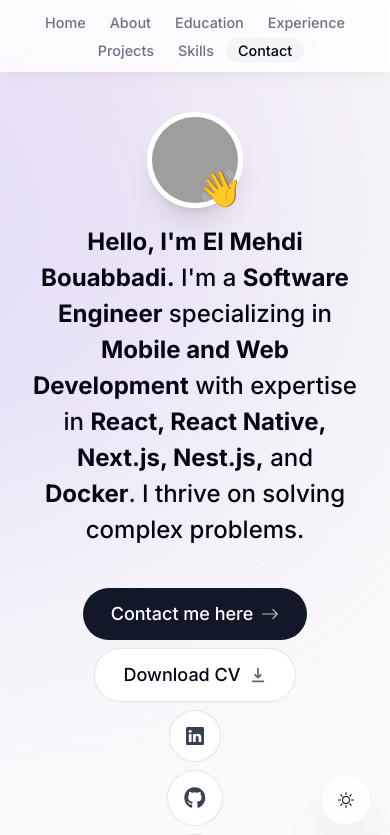
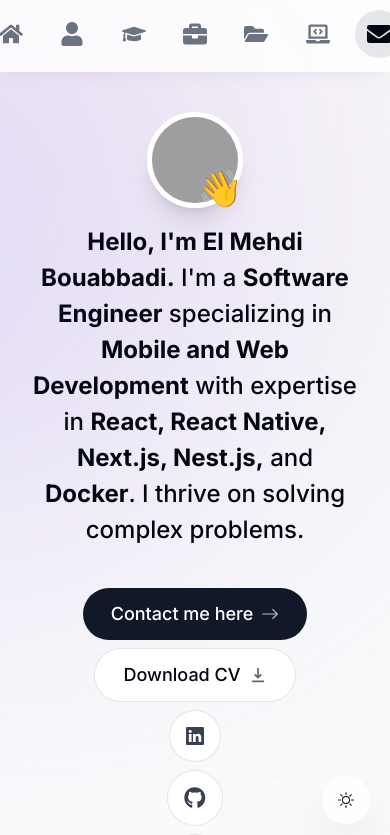
Before and after one commit to ebouabbadi/elmehdibouabbadi, a Next.js app: page / in a window 390 px wide. Shown: the top 835 px of the page. Built offline with nearby package versions, Linux system fonts and the light colour scheme; grey boxes are pictures that could not be loaded.

Commit message:
add icones header for phone

```diff
--- a/components/about.tsx
+++ b/components/about.tsx
@@ -4,6 +4,7 @@ import React from "react";
 import SectionHeading from "./section-heading";
 import { motion } from "framer-motion";
 import { useSectionInView } from "@/lib/hooks";
+import moment from "moment";
 
 export default function About() {
   const { ref } = useSectionInView("About");
@@ -22,8 +23,8 @@ export default function About() {
       Hello, I'm <span className="font-medium">El Mehdi Bouabbadi</span>, a dedicated{" "}
       <span className="font-medium">Software Engineer</span> specializing in{" "}
       <span className="font-medium">Full Stack Development</span> for both{" "}
-      <span className="font-medium">web and mobile applications</span>. With over
-      three years of experience, I've honed my skills in key technologies such as{" "}
+      <span className="font-medium">web and mobile applications</span>. With over {" "}
+      {moment(202310, "YYYYMM").fromNow()} of experience, I've honed my skills in key technologies such as{" "}
       <span className="font-medium">
         React.js, React Native, Next.js, Node.js, Nest.js, and Docker
       </span>
--- a/components/experience.tsx
+++ b/components/experience.tsx
@@ -75,9 +75,6 @@ export default function Experience() {
                   ))}
                 </ul>
               </div>
-              {/* <div className="">
-                <button className="mt-3" onClick={()=> handlOpen(index)}>{"<>"}</button>
-              </div> */}
             </VerticalTimelineElement>
           </React.Fragment>
         ))}
--- a/components/header.tsx
+++ b/components/header.tsx
@@ -6,6 +6,7 @@ import { links } from "@/lib/data";
 import Link from "next/link";
 import clsx from "clsx";
 import { useActiveSectionContext } from "@/context/active-section-context";
+import { FaBrain, FaBriefcase, FaClipboardList, FaCode, FaEnvelope, FaFolderOpen, FaGithub, FaGraduationCap, FaHome, FaInfoCircle, FaKeyboard, FaLaptopCode, FaLightbulb, FaProjectDiagram, FaRProject, FaTasks, FaTools, FaUser, FaUserAlt } from "react-icons/fa";
 
 export default function Header() {
   const { activeSection, setActiveSection, setTimeOfLastClick } =
@@ -14,23 +15,23 @@ export default function Header() {
   return (
     <header className="z-[999] relative">
       <motion.div
-        className="fixed top-0 left-1/2 h-[4.5rem] w-full rounded-none border border-white border-opacity-40 bg-white bg-opacity-80 shadow-lg shadow-black/[0.03] backdrop-blur-[0.5rem] sm:top-6 sm:h-[3.25rem] sm:w-[43rem] sm:rounded-full dark:bg-gray-950 dark:border-black/40 dark:bg-opacity-75"
+        className="fixed top-0  left-1/2 h-[4.5rem] w-full rounded-none border border-white border-opacity-40 bg-white bg-opacity-80 shadow-lg shadow-black/[0.03] backdrop-blur-[0.5rem] sm:top-6 sm:h-[3.25rem] sm:w-[43rem] sm:rounded-full dark:bg-gray-950 dark:border-black/40 dark:bg-opacity-75"
         initial={{ y: -100, x: "-50%", opacity: 0 }}
         animate={{ y: 0, x: "-50%", opacity: 1 }}
       ></motion.div>
 
       <nav className="flex fixed top-[0.15rem] left-1/2 h-12 -translate-x-1/2 py-2 sm:top-[1.7rem] sm:h-[initial] sm:py-0">
-        <ul className="flex w-[22rem] flex-wrap items-center justify-center gap-y-1 text-[0.9rem] font-medium text-gray-500 sm:w-[initial] sm:flex-nowrap sm:gap-5">
+        <ul className="flex w-[28rem] sm:space-x-0 space-x-[3%] flex-wrap items-center  sm:mt-0  justify-center gap-y-1 text-[0.9rem] font-medium text-gray-500 sm:w-[initial] sm:flex-nowrap  sm:gap-5">
           {links.map((link) => (
             <motion.li
-              className="h-3/4 flex items-center justify-center relative"
+              className="sm:h-3/4  flex items-center justify-center relative"
               key={link.hash}
               initial={{ y: -100, opacity: 0 }}
               animate={{ y: 0, opacity: 1 }}
             >
               <Link
                 className={clsx(
-                  "flex w-full items-center justify-center px-3 py-3 hover:text-gray-950 transition dark:text-gray-500 dark:hover:text-gray-300",
+                  "flex w-full items-center  justify-center px-3 py-3 hover:text-gray-950 transition dark:text-gray-500 dark:hover:text-gray-300",
                   {
                     "text-gray-950 dark:text-gray-200":
                       activeSection === link.name,
@@ -42,11 +43,20 @@ export default function Header() {
                   setTimeOfLastClick(Date.now());
                 }}
               >
-                {link.name}
+                <p className=" hidden sm:block">{link.name}</p>
+                <div className="dark:text-gray-200 dark:hover:text-gray-600">
+                  {link.name == 'Home' &&  <FaHome className="h-[1.5rem] w-[1.5rem] sm:hidden "/>}
+                  {link.name == 'About' &&  <FaUser className="h-[1.5rem] w-[1.5rem] sm:hidden "/>}
+                  {link.name == 'Education' &&  <FaGraduationCap className="h-[1.5rem] w-[1.5rem] sm:hidden "/>}
+                  {link.name == 'Experience' &&  <FaBriefcase className="h-[1.5rem] w-[1.5rem] sm:hidden "/>}
+                  {link.name == 'Projects' &&  <FaFolderOpen className="h-[1.5rem] w-[1.5rem] sm:hidden "/>}
+                  {link.name == 'Skills' &&  <FaLaptopCode className="h-[1.5rem] w-[1.5rem] sm:hidden "/>}
+                  {link.name == 'Contact' &&  <FaEnvelope className="h-[1.5rem] w-[1.5rem] sm:hidden "/>}
+                </div>
 
                 {link.name === activeSection && (
                   <motion.span
-                    className="bg-gray-100 rounded-full absolute inset-0 -z-10 dark:bg-gray-800"
+                    className="bg-gray-200 rounded-full w-full  absolute inset-0 -z-10 dark:bg-gray-800"
                     layoutId="activeSection"
                     transition={{
                       type: "spring",
--- a/components/project.tsx
+++ b/components/project.tsx
@@ -5,6 +5,10 @@ import { projectsData } from "@/lib/data";
 import Image from "next/image";
 import { motion, useScroll, useTransform } from "framer-motion";
 import Link from "next/link";
+import { HiLockClosed } from "react-icons/hi";
+import { FaGithub } from "react-icons/fa";
+import moment from 'moment'
+
 
 type ProjectProps = (typeof projectsData)[number];
 
@@ -14,6 +18,8 @@ export default function Project({
   tags,
   imageUrl,
   link,
+  isPrivate,
+  time
 }: ProjectProps) {
   const ref = useRef<HTMLDivElement>(null);
   const { scrollYProgress } = useScroll({
@@ -34,7 +40,19 @@ export default function Project({
     >
       <section className="bg-gray-100 max-w-[50rem] border border-black/5 rounded-lg overflow-hidden sm:pr-8 relative sm:h-auto hover:bg-gray-200 transition sm:group-even:pl-8 dark:text-white dark:bg-white/10 dark:hover:bg-white/20">
         <div className="pt-4 pb-7 px-5 sm:pl-10 sm:pr-2 sm:pt-10 sm:max-w-[52%] flex flex-col h-full sm:group-even:ml-[18rem]">
-          <Link  href={link} className="text-2xl underline hover:underline-offset-4 font-semibold">{title}</Link>
+          <div className="flex justify-fcenter items-center space-x-[2%]">
+          <Link  href={link} target="_blank" className={`text-2xl underline ${!isPrivate ? 'hover:underline-offset-4': null}  font-semibold`}>{title}</Link>
+         {isPrivate && <HiLockClosed className="opacity-60 " />}
+         <a
+          className=" hover:text-green-500 "
+          href={link}
+          target="_blank"
+        >
+          <FaGithub className="h-[1.5rem] w-[1.5rem]" />
+        </a>
+        <div className="text-xs md:text-sm text-gray-600">{moment(time, "YYYYMM").fromNow()}</div>
+          </div>
+
           <p className="mt-2 leading-relaxed text-gray-700 dark:text-white/70">
             {description}
           </p>
--- a/lib/data.ts
+++ b/lib/data.ts
@@ -1,5 +1,5 @@
 import React from "react";
-import { CgWorkAlt } from "react-icons/cg";
+import { CgToolbox, CgWebsite, CgWorkAlt } from "react-icons/cg";
 import { FaReact } from "react-icons/fa";
 import { LuGraduationCap } from "react-icons/lu";
 import corpcommentImg from "@/public/corpcomment.png";
@@ -14,6 +14,7 @@ export const links = [
   {
     name: "About",
     hash: "#about",
+
   },
   {
     name: "Education",
@@ -92,7 +93,7 @@ export const educationsData = [
     location: "Khouribga, Morocco",
 
     description:
-      "The Faculté Polydisciplinaire de Khouribga (FPK), established in 2004 as part of Morocco's decentralization and regionalization policies, is a multidisciplinary university under Sultan Moulay Slimane University. FPK offers a variety of initial and continuing education programs across fundamental and professional disciplines to meet the needs of the region it serves.",
+      "The Faculté Polydisciplinaire de Khouribga (FPK), established in 2004, offers multidisciplinary education under Sultan Moulay Slimane University, providing diverse programs in fundamental and professional fields to meet the region's educational needs.",
     icon: React.createElement(LuGraduationCap),
     date: "2018 - 2022",
   },
@@ -101,7 +102,7 @@ export const educationsData = [
     school: "UM6P - Mohammed VI Polytechnic University - 1337",
     location: "Khouribga, Morocco",
     description:
-      "1337 is the first institution to provide free IT training in Morocco. Its educational approach is based on peer learning, a participatory method that allows students to unleash their creativity through project-based learning, preparing the future coders of tomorrow. 1337 is the coding school par excellence, offering a full immersion in a universe where the future is already present.",
+      "1337 is Morocco's first free IT training institution, using peer-based, project-driven learning to prepare future coders for tomorrow’s challenges. It offers full immersion in cutting-edge coding education.",
     icon: React.createElement(LuGraduationCap),
     date: "2021 - Present",
   },
@@ -118,7 +119,8 @@ export const projectsData = [
     tags: ["JavaScript", "React.js", "React Native", "AdobeXD", "Tailwind", "iOS Development", "Android Development", "HTML", "CSS", "Teamwork", "Postman"],
     imageUrl: "/buzz.png",
     link: "",
-
+    isPrivate: true,
+    time: '202411',
   },
   {
     title: "TRANSCENDENCE",
@@ -134,6 +136,8 @@ export const projectsData = [
     tags: ["TypeScript", "Figma", "NestJS", "Prisma", "Tailwind", "Next.js", "HTML", "CSS", "Teamwork", "Web Development", "PostgreSQL", "Socket.io", "React.js"],
     imageUrl: "/ft_tran.png",
     link: "https://drive.google.com/file/d/1kSyPON4wmgl1-ML2zq2fTcKqW_7gstvY/edit",
+    isPrivate: false,
+    time: '202401',
   },
   {
     title: "INCEPTION",
@@ -145,25 +149,43 @@ making it easier to maintain a consistent and isolated development environment.
     tags: ["Docker", "MariaDB", "Nginx", "Web Development"],
     imageUrl: "/docker.png",
     link: "https://github.com/ebouabbadi/INCEPTION",
+    isPrivate: false,
+    time: '202309',
+
+
   },
   {
-    title: "WEB SERVER USING C/C++",
+    title: "WEB SERVER",
     description: `Simply it is a software application that runs on a computer and listens for
 incoming requests from clients over the internet or a local network When a client
 such as a web browser sends a request for a webpage the web server receives
 the request processes it and sends back the requested webpage as a response.`,
-    tags: ["C/C++", " Nginx", "HTML", "CSS", "Web Development", "HTTP", "Socket.io"],
+    tags: ["C/C++", " Nginx", "HTML", "CSS", "Web Development", "HTTP", "Socket.io","Teamwork"],
     imageUrl: '/webserver.jpg',
     link: "https://github.com/ebouabbadi/WEBSERV",
+    isPrivate: false,
+    time: '202304',
   },
   {
     title: "CUB3D",
     description: `This project is inspired by the world-famous Wolfenstein 3D game, which
 was the first FPS ever. It will enable you to explore ray-casting. Your goal will be to
 make a dynamic view inside a maze, in which you’ll have to find your way.`,
-    tags: [" C/C++", "miniLibX", "Algorithms"],
+    tags: [" C/C++", "miniLibX", "Algorithms","Teamwork"],
     imageUrl: '/cub3d.jpg',
     link: "https://github.com/ebouabbadi/CUB3D",
+    isPrivate: false,
+    time: '202301',
+  },
+  {
+    title: "MiniShell",
+    description: `Created a simple shell, deepening understanding of processes and file descriptors. This project provided hands-on experience with command-line interactions and the underlying mechanisms that shaped early computing interfaces.`,
+    tags: [" C/C++", "Algorithms", "Bash" ,"Teamwork"],
+    imageUrl: '/shell.jpg',
+    link: "https://github.com/ebouabbadi/MINISHELL",
+    isPrivate: false,
+    time: '202210',
+
   },
 ] as const;
 
--- a/package.json
+++ b/package.json
@@ -20,6 +20,7 @@
     "eslint": "8.43.0",
     "eslint-config-next": "13.4.7",
     "framer-motion": "^10.12.17",
+    "moment": "^2.30.1",
     "next": "13.4.8",
     "nodemailer": "^6.9.16",
     "postcss": "8.4.24",
```
Also changed, not shown: public/shell.jpg (added), 1 other file (tests, documents, lock files or other folders).
